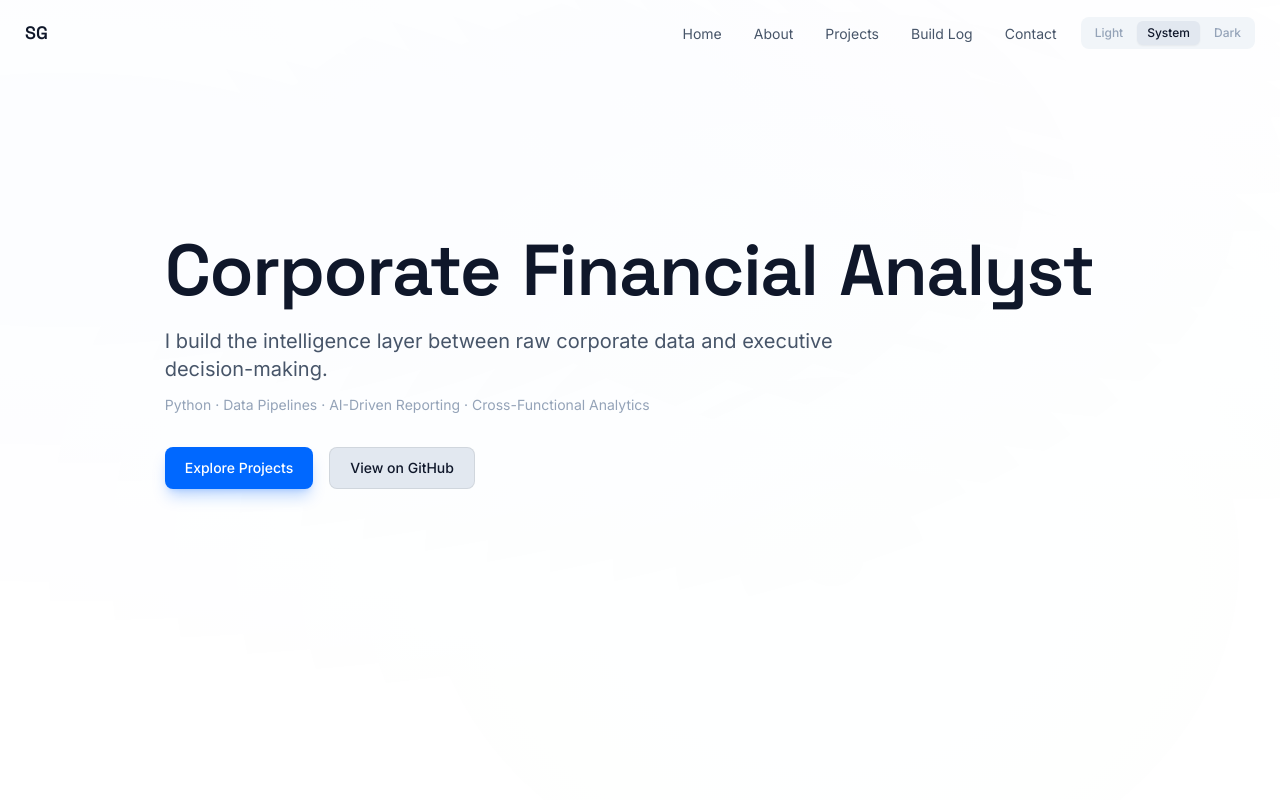
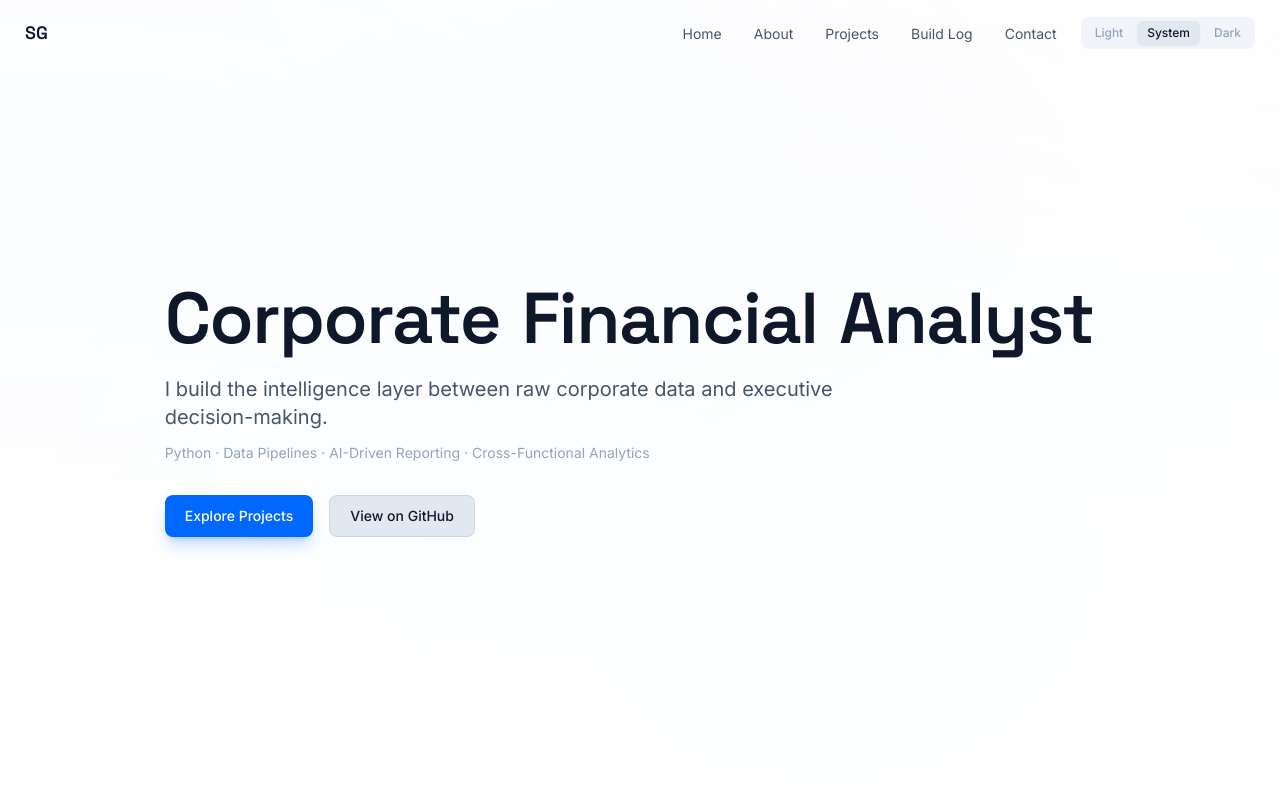
Before and after one commit to owner-lab/sidneygonzalez.ai, a React (Vite) app: page / in a window 1280 px wide. Shown: the top 800 px of the page. Built offline with nearby package versions, Linux system fonts and the light colour scheme.

Commit message:
fix: keep hero navbar clearance on landscape and desktop

```diff
--- a/src/sections/Hero.jsx
+++ b/src/sections/Hero.jsx
@@ -50,7 +50,7 @@ export default function Hero() {
   const v = reduced ? noMotion : null
 
   return (
-    <Section id="hero" className="relative flex min-h-[85vh] items-center pt-24 sm:min-h-screen sm:pt-0">
+    <Section id="hero" className="relative flex min-h-[85vh] items-center pt-24 sm:min-h-screen">
       <motion.div
         className="absolute inset-0 -z-10"
         initial={{ opacity: 0 }}
```
